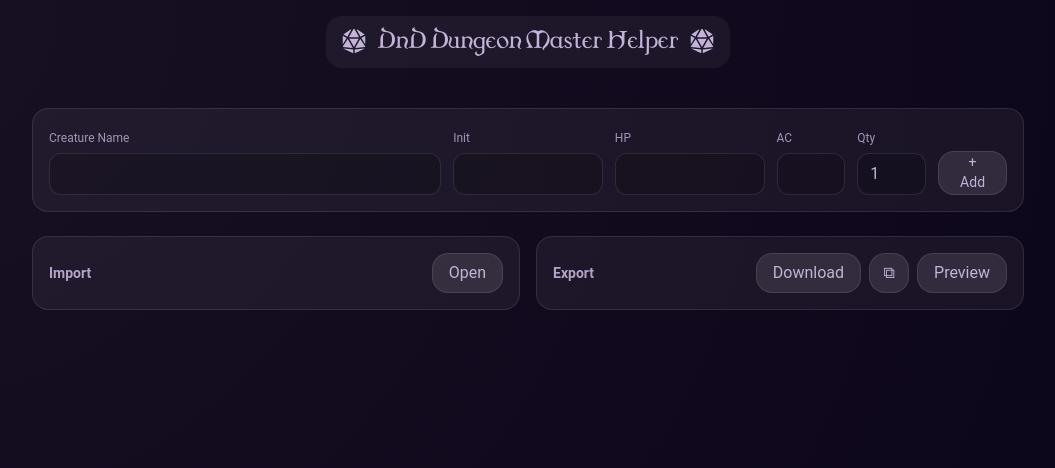
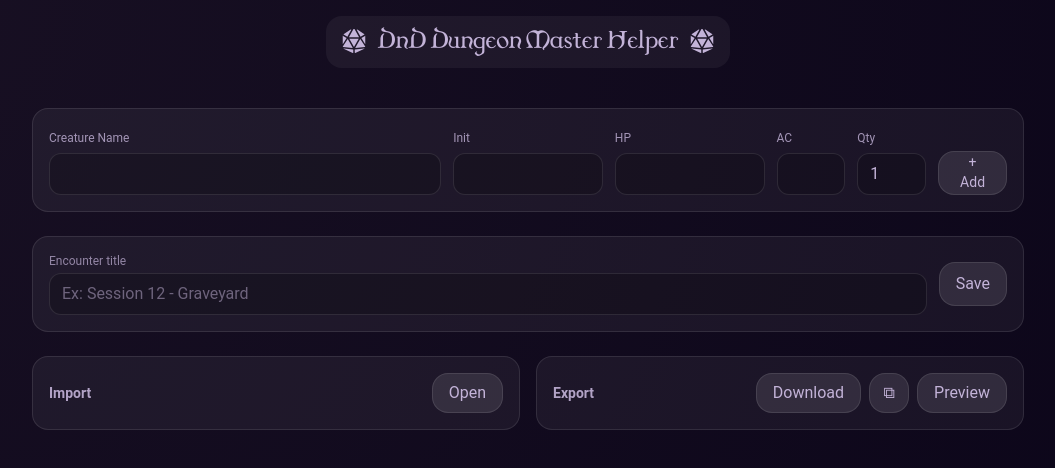
Before and after one commit to Joao-Vtr-Oliveira/dnd-dm-helper, an Angular app: page /home/encounter-builder in a window 1280 px wide. Shown: the top 468 px of the page, without its empty margins (112-1167 px from the left). Built offline with nearby package versions, Linux system fonts and the light colour scheme.

Commit message:
feat: add the new methods to save encounters in the localstorage

```diff
--- a/src/app/pages/encounter-builder/encounter-builder.html
+++ b/src/app/pages/encounter-builder/encounter-builder.html
@@ -58,6 +58,26 @@
 			</button>
 		</div>
 	</div>
+
+	<div class="rounded-2xl bg-white/5 border border-white/10 p-4 flex flex-col md:flex-row md:items-center gap-3 justify-between">
+  <div class="flex-1">
+    <div class="text-xs opacity-70">Encounter title</div>
+    <input
+      class="w-full mt-1 rounded-xl bg-black/20 border border-white/10 px-3 py-2"
+      [ngModel]="title()"
+      (ngModelChange)="title.set($event)"
+      placeholder="Ex: Session 12 - Graveyard"
+    />
+  </div>
+
+  <button
+    class="h-11 px-4 rounded-2xl cursor-pointer bg-white/10 hover:bg-white/15 border border-white/10"
+    (click)="save()"
+  >
+    Save
+  </button>
+</div>
+
 
 	<div class="space-y-3">
 		@for (c of creatures(); track c.id) {
--- a/src/app/pages/encounter-builder/encounter-builder.ts
+++ b/src/app/pages/encounter-builder/encounter-builder.ts
@@ -13,6 +13,8 @@ import type {
 	SpellsByKey,
 } from '../../models/battleTracker-model';
 import { EncounterIoService } from '../../services/encounter-io-service/encounter-io-service';
+import { ActivatedRoute, Router } from '@angular/router';
+import { LocalStorageService } from '../../services/local-storage-service/local-storage-service';
 
 type DraftCreature = {
 	name: string;
@@ -46,6 +48,13 @@ export class EncounterBuilder {
 	importOpen = signal(false);
 	importText = signal('');
 	ioMsg = signal<{ type: 'success' | 'error' | 'warn'; text: string } | null>(null);
+
+	private route = inject(ActivatedRoute);
+	private router = inject(Router);
+	private ls = inject(LocalStorageService);
+
+	savedId = signal<string | null>(null);
+	title = signal<string>('');
 
 	exportOpen = signal(false);
 	exportJson = computed(() => this.io.toJson(this.encounter()));
@@ -262,7 +271,6 @@ export class EncounterBuilder {
 		});
 	}
 
-	// --- SPELLS (Record<string, SpellInterface>)
 	spellEntries(spells: SpellsByKey): Array<{ key: string; value: SpellInterface }> {
 		return Object.entries(spells || {}).map(([key, value]) => ({ key, value }));
 	}
@@ -372,10 +380,32 @@ export class EncounterBuilder {
 		}
 	}
 
+	save() {
+		const data = this.encounter();
+		const title = this.title().trim() || 'Untitled Encounter';
+
+		const id = this.savedId();
+		if (!id) {
+			const saved = this.ls.createEncounter(title, data);
+			this.savedId.set(saved.id);
+			this.router.navigate(['/home/encounter-builder', saved.id]);
+			return;
+		}
+
+		this.ls.updateEncounter(id, { title, data: structuredClone(data) });
+	}
+
 	constructor() {
-		effect(() => {
-			let e = this.encounter();
-			console.log(e);
-		});
+		const id = this.route.snapshot.paramMap.get('id');
+		if (id) {
+			const item = this.ls.getEncounter(id);
+			if (item) {
+				this.savedId.set(id);
+				this.title.set(item.title);
+				this.encounter.set(structuredClone(item.data));
+			}
+		}
+
+		effect(() => console.log(this.encounter()));
 	}
 }
```
